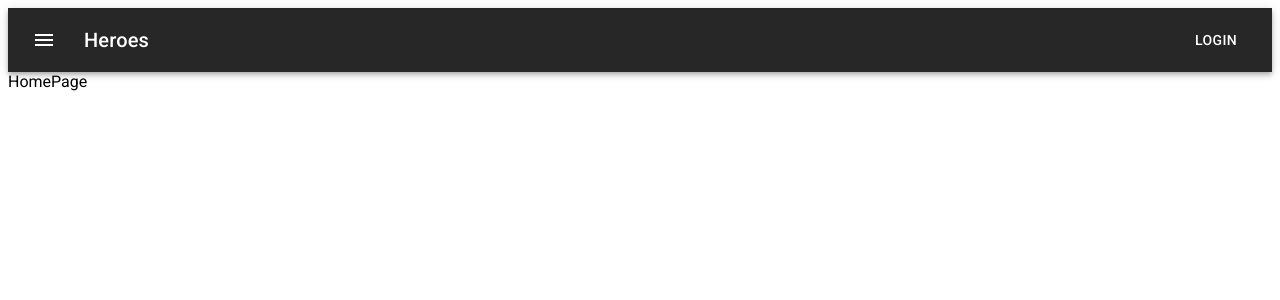
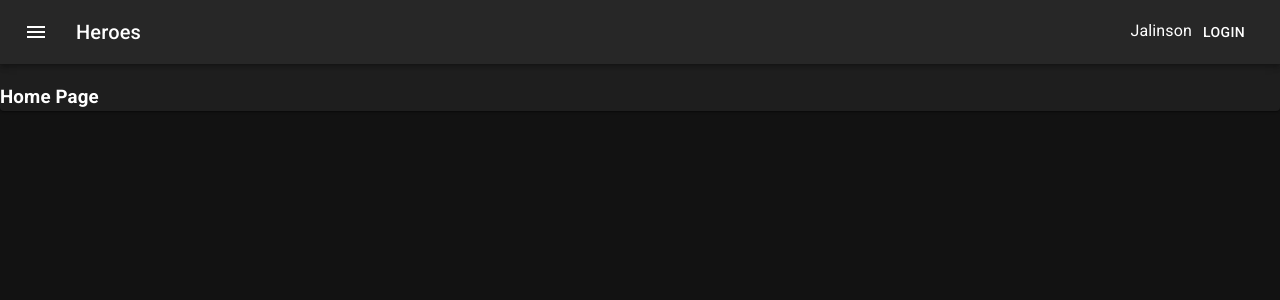
Before and after one commit to zJaaal/heroes-app-react, a React (Vite) app: page / in a window 1280 px wide. Shown: the top 300 px of the page. Built offline with nearby package versions, Linux system fonts and the light colour scheme.

Commit message:
Improved styles

```diff
--- a/src/HeroesApp.jsx
+++ b/src/HeroesApp.jsx
@@ -1,7 +1,23 @@
 import AppRouter from "./routers/AppRouter";
+import { BrowserRouter } from "react-router-dom";
+import { ThemeProvider, createTheme, Paper, CssBaseline } from "@mui/material";
+function HeroesApp() {
+  const darkTheme = createTheme({
+    palette: {
+      mode: "dark",
+    },
+  });
 
-function HeroesApp() {
-  return <AppRouter />;
+  return (
+    <ThemeProvider theme={darkTheme}>
+      <CssBaseline />
+      <BrowserRouter>
+        <Paper>
+          <AppRouter />
+        </Paper>
+      </BrowserRouter>
+    </ThemeProvider>
+  );
 }
 
 export default HeroesApp;
--- a/src/components/NavBar.jsx
+++ b/src/components/NavBar.jsx
@@ -6,8 +6,6 @@ import {
   Typography,
   Button,
   Drawer,
-  ThemeProvider,
-  createTheme,
 } from "@mui/material";
 
 import { Link } from "react-router-dom";
@@ -23,15 +21,8 @@ function NavBar() {
     setShowDrawer(!showDrawer);
   };
 
-  const darkTheme = createTheme({
-    palette: {
-      mode: "dark",
-    },
-  });
-
   return (
     <>
-      <ThemeProvider theme={darkTheme}>
       <Drawer anchor={"left"} open={showDrawer} color="primary">
         <AppDrawer toggleDrawer={toggleDrawer} />
       </Drawer>
@@ -51,13 +42,15 @@ function NavBar() {
             <Typography variant="h6" component="div" sx={{ flexGrow: 1 }}>
               Heroes
             </Typography>
+            <Typography variant="text" component="div" mb={0.3}>
+              Jalinson
+            </Typography>
             <Link to="/login">
               <Button color="inherit">Login</Button>
             </Link>
           </Toolbar>
         </AppBar>
       </Box>
-      </ThemeProvider>
     </>
   );
 }
--- a/src/pages/HomePage.jsx
+++ b/src/pages/HomePage.jsx
@@ -1,7 +1,9 @@
 import React from "react";
 
+import { Paper } from "@mui/material";
+
 const HomePage = () => {
-  return <div>HomePage</div>;
+  return <h3>Home Page</h3>;
 };
 
 export default HomePage;
```
Also changed, not shown: src/routers/AppRouter.jsx (+4 -3 lines). Lines whose indentation alone changed are shown as unchanged.
